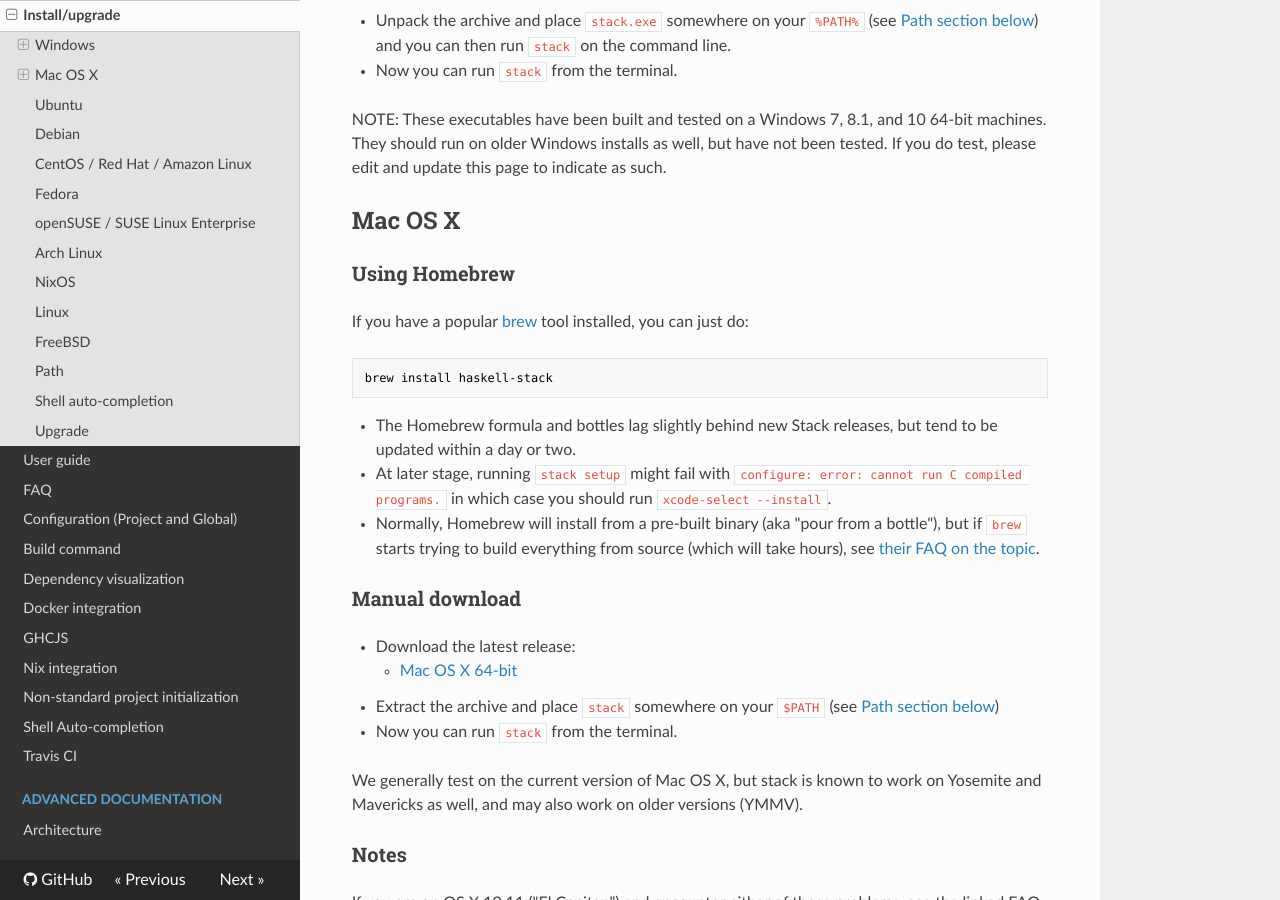
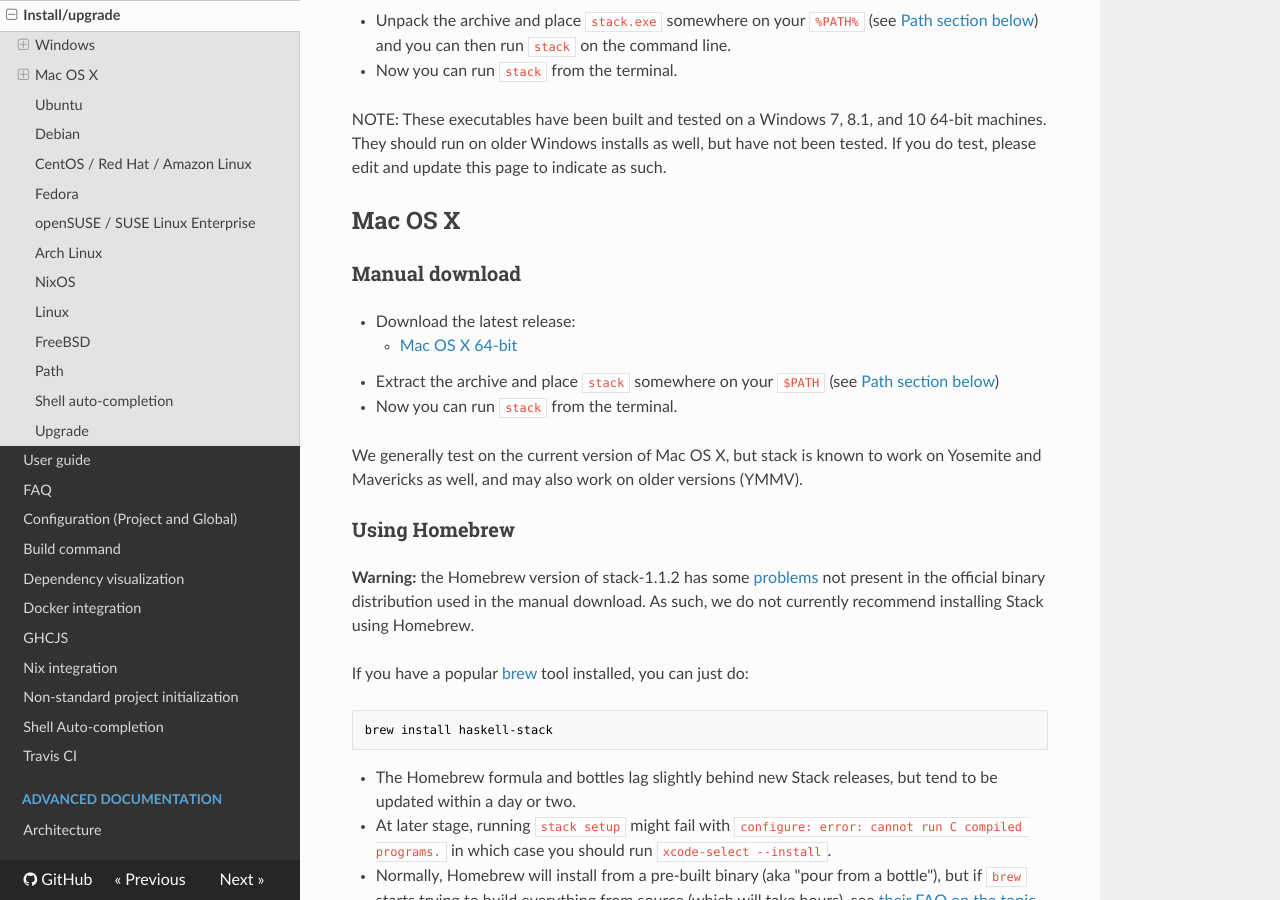
Before and after one commit to commercialhaskell/stack, an MkDocs documentation site: the page built from doc/install_and_upgrade.md, in a window 1280 px wide and 900 px high, scrolled down 959 px. Built offline with MkDocs 1.6.1, drawn with Linux system fonts in a browser that asks for light colours; nearby versions of some CDN libraries; old or Windows-style settings are respelled for this version of MkDocs.

Commit message:
doc/install_and_upgrade: warn about Homebrew (#2182)

```diff
--- a/doc/install_and_upgrade.md
+++ b/doc/install_and_upgrade.md
@@ -54,7 +54,23 @@
 
 ## Mac OS X
 
+### Manual download
+
+* Download the latest release:
+    * [Mac OS X 64-bit](https://www.stackage.org/stack/osx-x86_64)
+* Extract the archive and place `stack` somewhere on your `$PATH` (see
+  [Path section below](#path))
+* Now you can run `stack` from the terminal.
+
+We generally test on the current version of Mac OS X, but stack is known to work on
+Yosemite and Mavericks as well, and may also work on older versions (YMMV).
+
 ### Using Homebrew
+
+**Warning:** the Homebrew version of stack-1.1.2 has some
+[problems](https://github.com/commercialhaskell/stack/issues/2182) not present
+in the official binary distribution used in the manual download.  As such, we
+do not currently recommend installing Stack using Homebrew.
 
 If you have a popular [brew](http://brew.sh/) tool installed, you can just do:
 
```
Also changed, not shown: other parts of doc/install_and_upgrade.md (+0 -9 lines).
